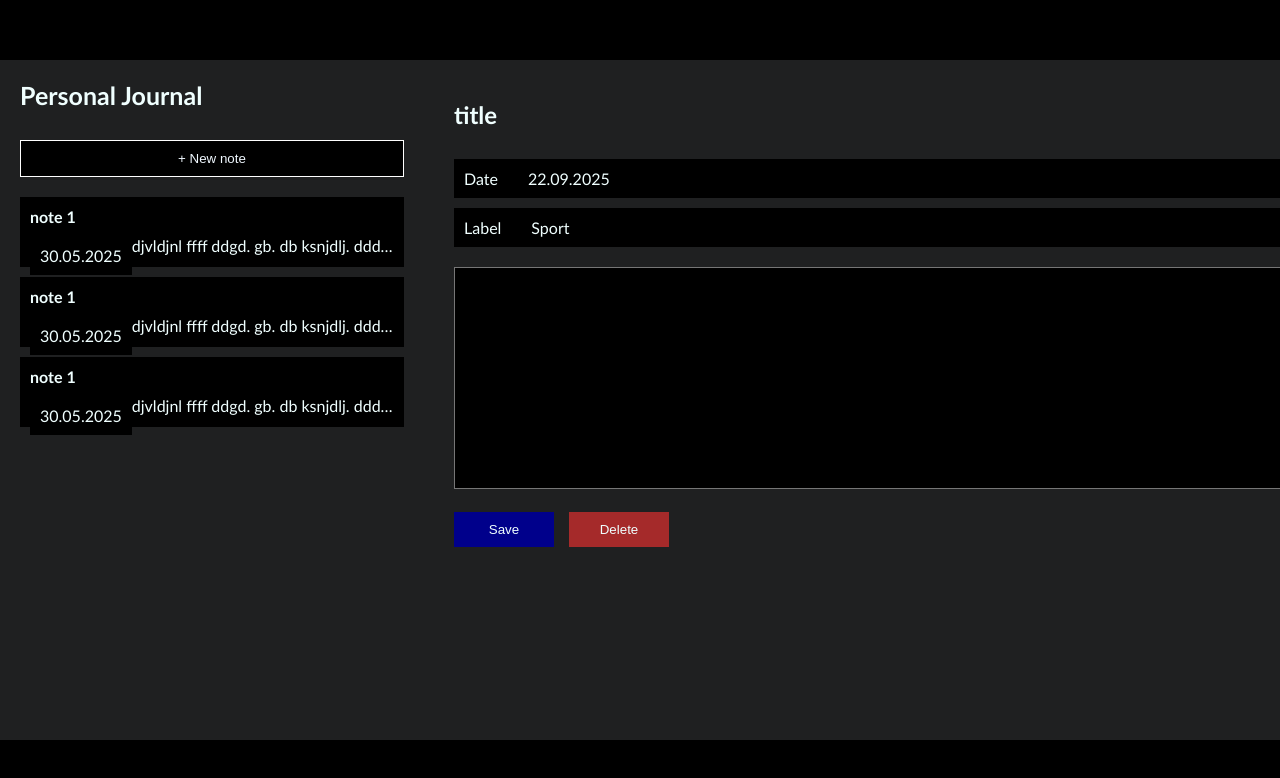
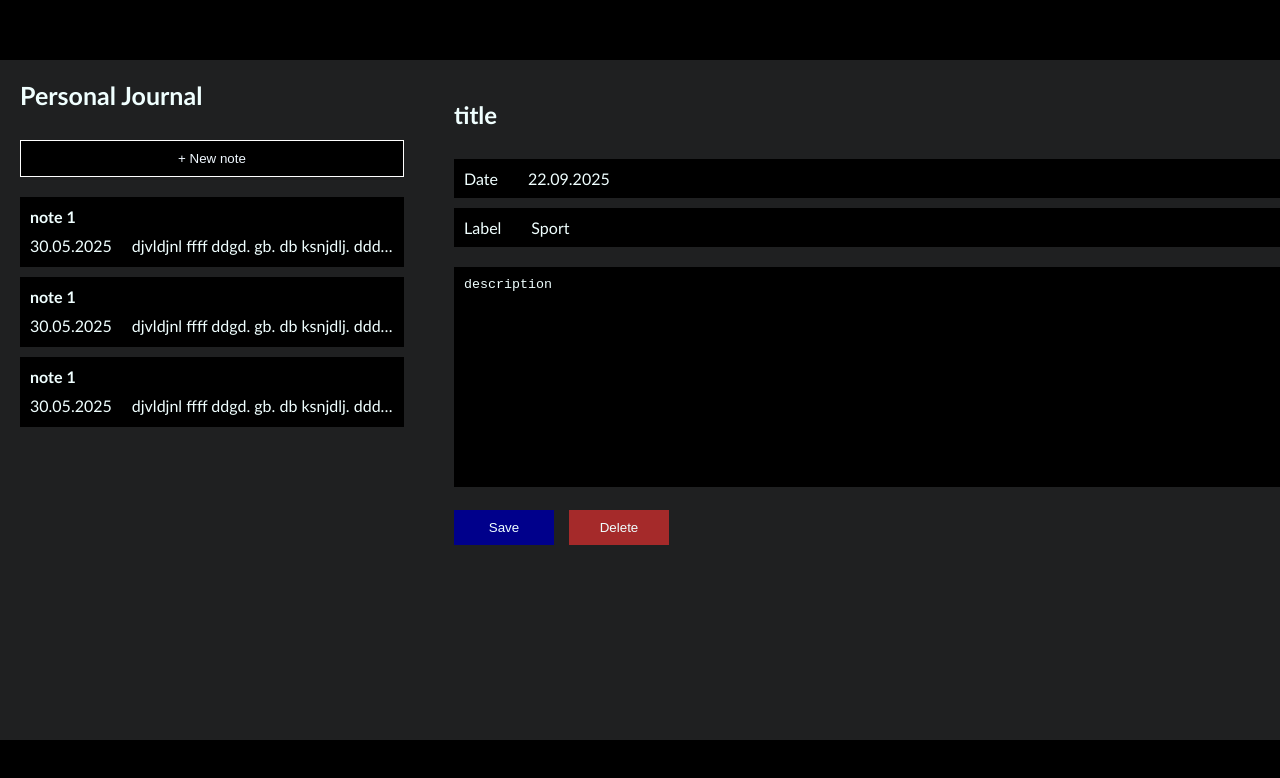
Before and after one commit to tayahanchar/personal-journal, a React (Vite) app: page / in a window 1280 px wide. Shown: the top 778 px of the page. Built offline with nearby package versions, Linux system fonts and the light colour scheme.

Commit message:
feat: change some styles in notes components

```diff
--- a/src/Components/Note/Note.css
+++ b/src/Components/Note/Note.css
@@ -19,11 +19,13 @@
 }
 
 .text {
-  width: 820px;
+  width: calc(100% - 20px);
+  padding: 10px;
   background-color: black;
-  padding: 10px;
   min-height: 200px;
   margin-bottom: 20px;
+  color: azure;
+  border: none;
 }
 
 .buttons {
--- a/src/Components/NotesSection/NotesSection.css
+++ b/src/Components/NotesSection/NotesSection.css
@@ -40,7 +40,7 @@
   padding-bottom: 10px;
 }
 
-.note-date {
+.notes-date {
   padding-right: 20px;
 }
 
--- a/src/Components/NotesSection/NotesSection.jsx
+++ b/src/Components/NotesSection/NotesSection.jsx
@@ -9,21 +9,21 @@ const NotesSection = () => {
         <div className='notes-section_note'>
           <p className='note-title'>note 1</p>
           <div className='note-description'>
-            <span className='note-date'>30.05.2025</span>
+            <span className='notes-date'>30.05.2025</span>
             <p className='note-text'>djvldjnl ffff ddgd.    gb.   db  ksnjdlj.   ddd vnsdddd ldk alksjnl.   e.  eee ssdvsdf sdvdfdgs dfgdrgdr ersfrfgrd dvdrfvdrg dfgdrgdrg ss cskd fff jn skjndlcn</p>
           </div>
         </div>
         <div className='notes-section_note'>
           <p className='note-title'>note 1</p>
           <div className='note-description'>
-            <span className='note-date'>30.05.2025</span>
+            <span className='notes-date'>30.05.2025</span>
             <p className='note-text'>djvldjnl ffff ddgd.    gb.   db  ksnjdlj.   ddd vnsdddd ldk alksjnl.   e.  eee ssdvsdf sdvdfdgs dfgdrgdr ersfrfgrd dvdrfvdrg dfgdrgdrg ss cskd fff jn skjndlcn</p>
           </div>
         </div>
         <div className='notes-section_note'>
           <p className='note-title'>note 1</p>
           <div className='note-description'>
-            <span className='note-date'>30.05.2025</span>
+            <span className='notes-date'>30.05.2025</span>
             <p className='note-text'>djvldjnl ffff ddgd.    gb.   db  ksnjdlj.   ddd vnsdddd ldk alksjnl.   e.  eee ssdvsdf sdvdfdgs dfgdrgdr ersfrfgrd dvdrfvdrg dfgdrgdrg ss cskd fff jn skjndlcn</p>
           </div>
         </div>
```
